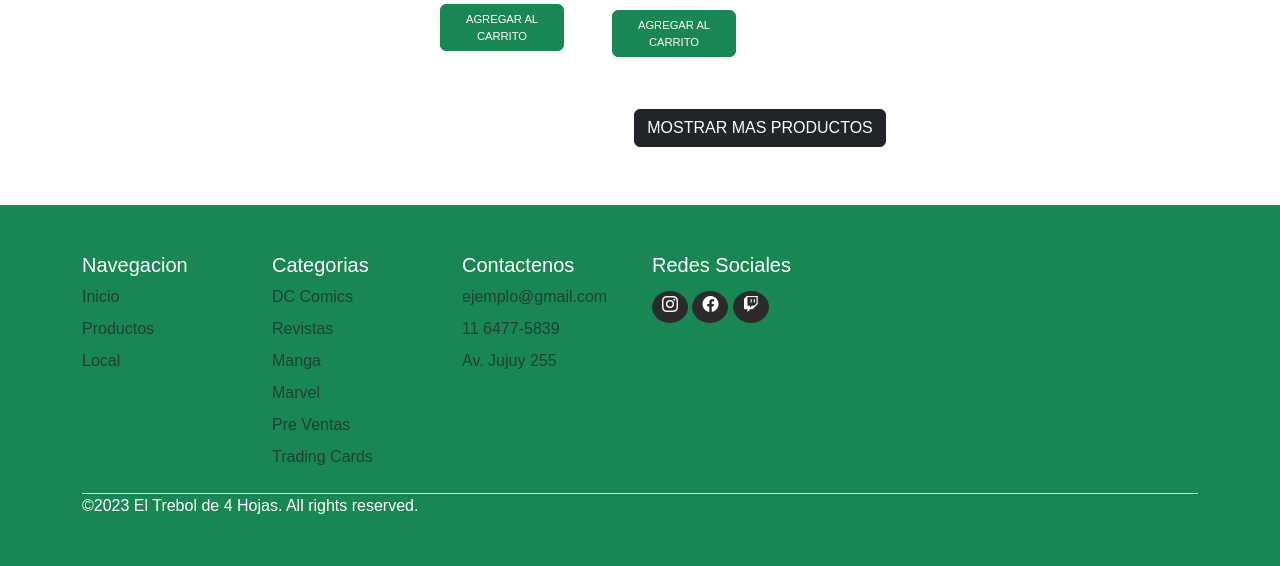
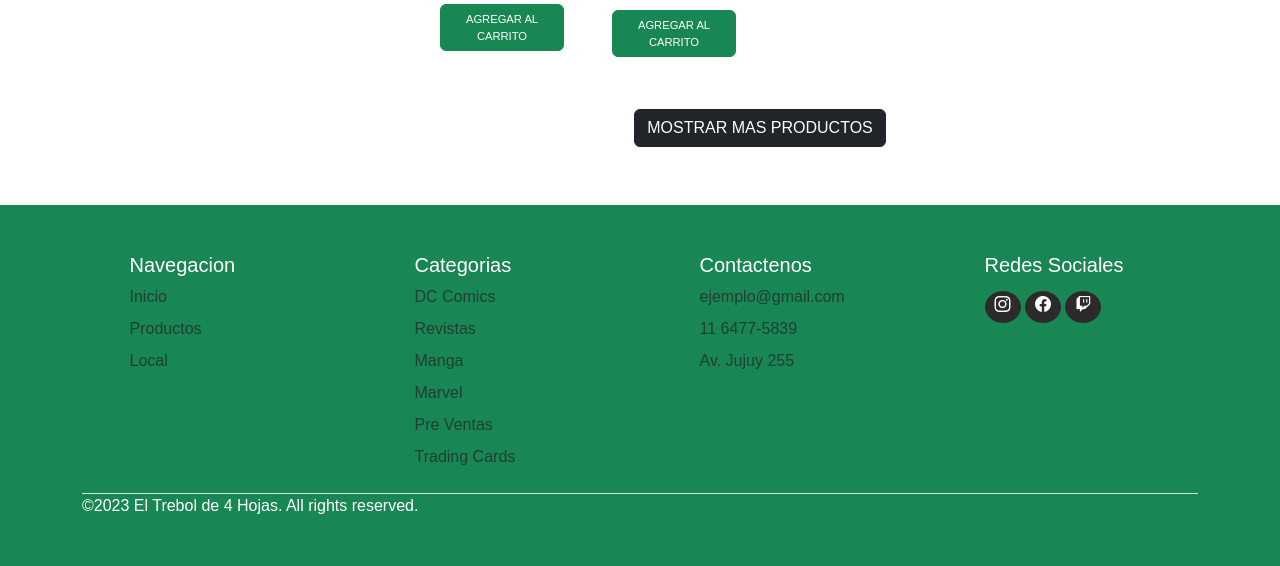
Before and after one commit to pauldiegoaguilar/el_trebol_de_4_hojas, a PHP site: page /torres.php?sec=home in a window 1280 px wide. Shown: the part 2107-2673 px from the top of the page. Run offline with PHP 8.4, Linux system fonts and the light colour scheme; data comes from the database, SQL or seed files in the repository; some libraries are stand-ins or nearby versions; some web fonts are replaced.

Commit message:
correccion futer

```diff
--- a/torres.php
+++ b/torres.php
@@ -699,7 +699,7 @@ if (isset($_SESSION['USER'])) {
     <div class="text-white bg-success" style="background-color: #303436;">
         <div class="container">
             <footer class="py-5">
-                <div class="row pb-3">
+                <div class="row pb-3 justify-content-around">
                     <div class="col-6 col-md-2">
                         <h5>Navegacion</h5>
                         <ul class="nav flex-column">
```
